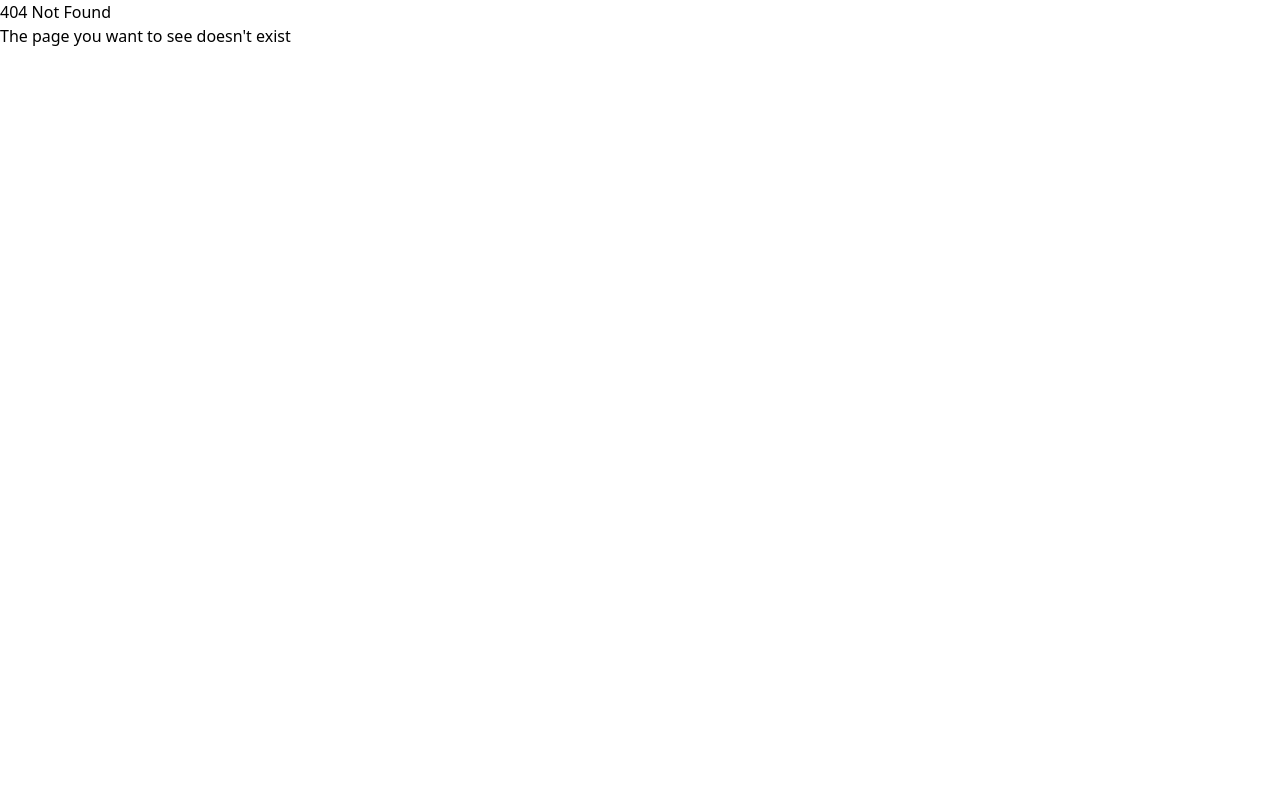
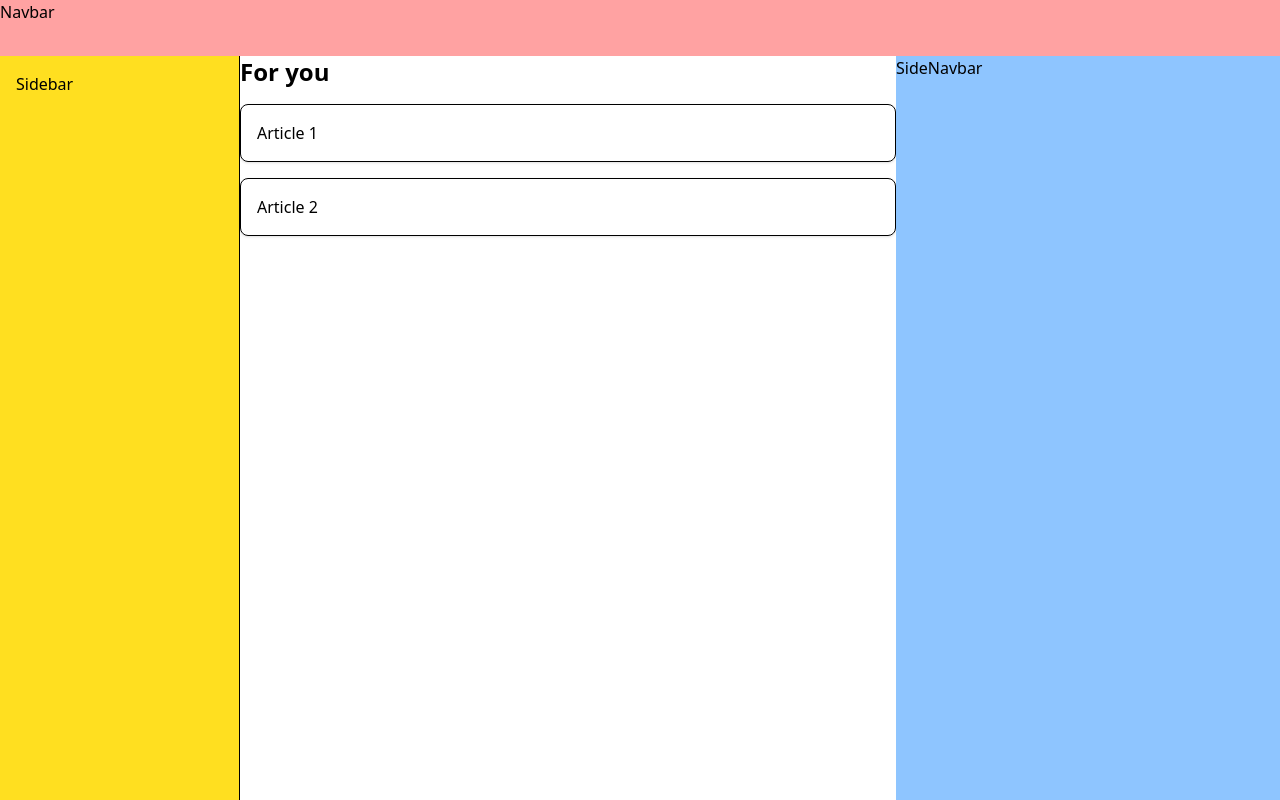
Before and after one commit to NgocPMT/FA25_FER202_GROUP_3, a React (Vite) app: page /home in a window 1280 px wide. Before the commit this address had no page. Built offline with nearby package versions, Linux system fonts and the light colour scheme.

Commit message:
add routes for the homepage and username input page

```diff
--- /dev/null
+++ b/src/components/Navbar.jsx
@@ -0,0 +1,5 @@
+const Navbar = () => {
+  return <div>Navbar</div>;
+};
+
+export default Navbar;
--- /dev/null
+++ b/src/components/SideNavbar.jsx
@@ -0,0 +1,5 @@
+const SideNavbar = () => {
+  return <div>SideNavbar</div>;
+};
+
+export default SideNavbar;
--- /dev/null
+++ b/src/components/Sidebar.jsx
@@ -0,0 +1,5 @@
+const Sidebar = () => {
+  return <div>Sidebar</div>;
+};
+
+export default Sidebar;
--- /dev/null
+++ b/src/css/HomeDashboard.css
@@ -0,0 +1,25 @@
+.home-grid {
+  display: grid;
+  grid-template-columns: auto 1fr auto;
+  grid-template-rows: auto 1fr;
+}
+
+.navbar {
+  grid-column: 1 / span 3;
+  grid-row: 1 / 2;
+}
+
+.sidebar {
+  grid-column: 1 / 2;
+  grid-row: 2 / 3;
+}
+
+.side-navbar {
+  grid-column: 3 / 4;
+  grid-row: 2 / 3;
+}
+
+main {
+  grid-column: 2 / 3;
+  grid-row: 2 / 3;
+}
--- /dev/null
+++ b/src/routes/HomeDashboard.jsx
@@ -0,0 +1,32 @@
+import Navbar from "../components/Navbar";
+import Sidebar from "../components/Sidebar";
+import SideNavbar from "../components/SideNavbar";
+import "../css/HomeDashboard.css";
+
+const HomeDashboard = () => {
+  return (
+    <div className="home-grid min-h-lvh">
+      <div className="navbar h-14 bg-red-300">
+        <Navbar />
+      </div>
+
+      <div className="sidebar w-60 bg-yellow-300 border-r p-4">
+        <Sidebar />
+      </div>
+
+      <main>
+        <h1 className="text-2xl font-semibold mb-4">For you</h1>
+        <div className="space-y-4">
+          <div className="border p-4 rounded-lg shadow-sm">Article 1</div>
+          <div className="border p-4 rounded-lg shadow-sm">Article 2</div>
+        </div>
+      </main>
+
+      <div className="side-navbar w-96 bg-blue-300">
+        <SideNavbar />
+      </div>
+    </div>
+  );
+};
+
+export default HomeDashboard;
--- /dev/null
+++ b/src/routes/UsernameInputPage.jsx
@@ -0,0 +1,5 @@
+const UsernameInputPage = () => {
+  return <div></div>;
+};
+
+export default UsernameInputPage;
```
Also changed, not shown: src/routes/routes.jsx (+10 -0 lines).
